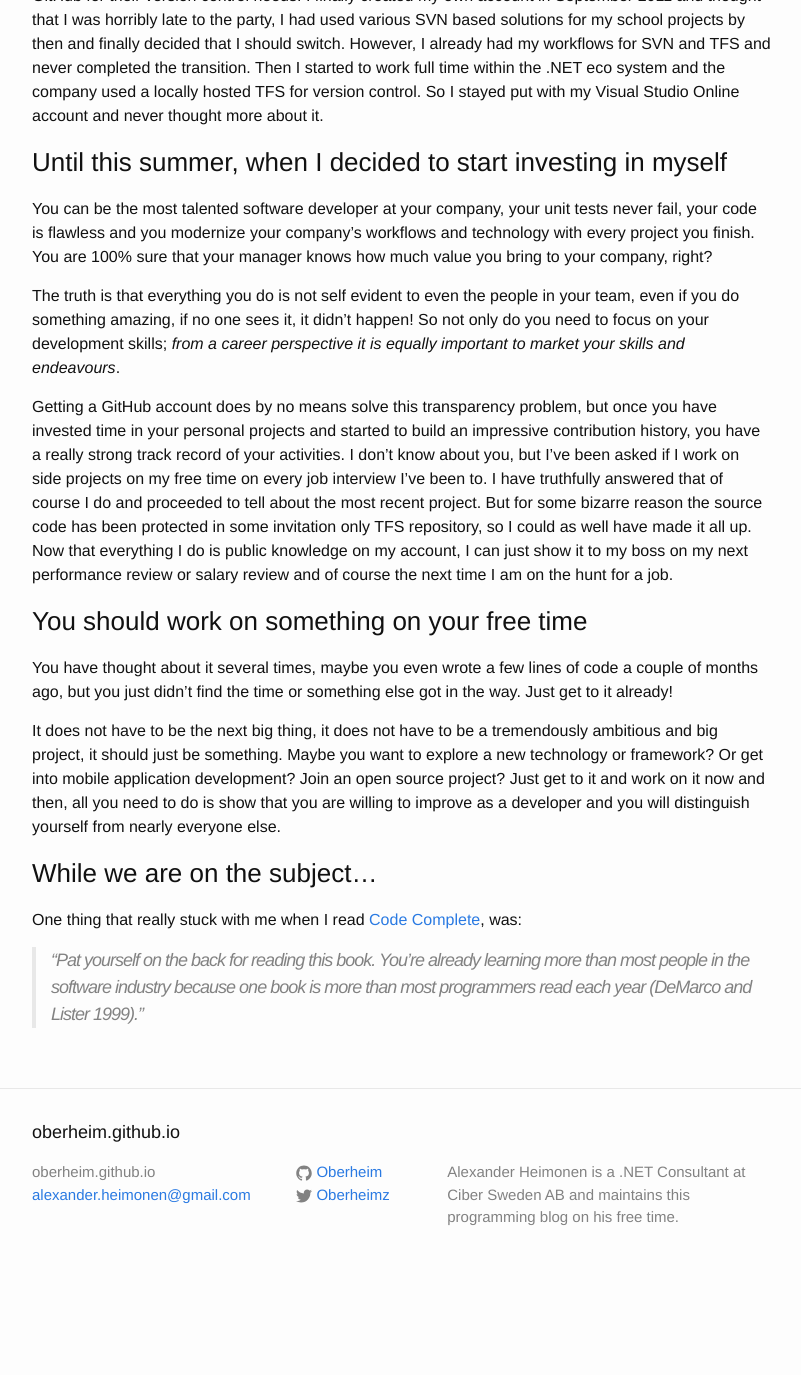
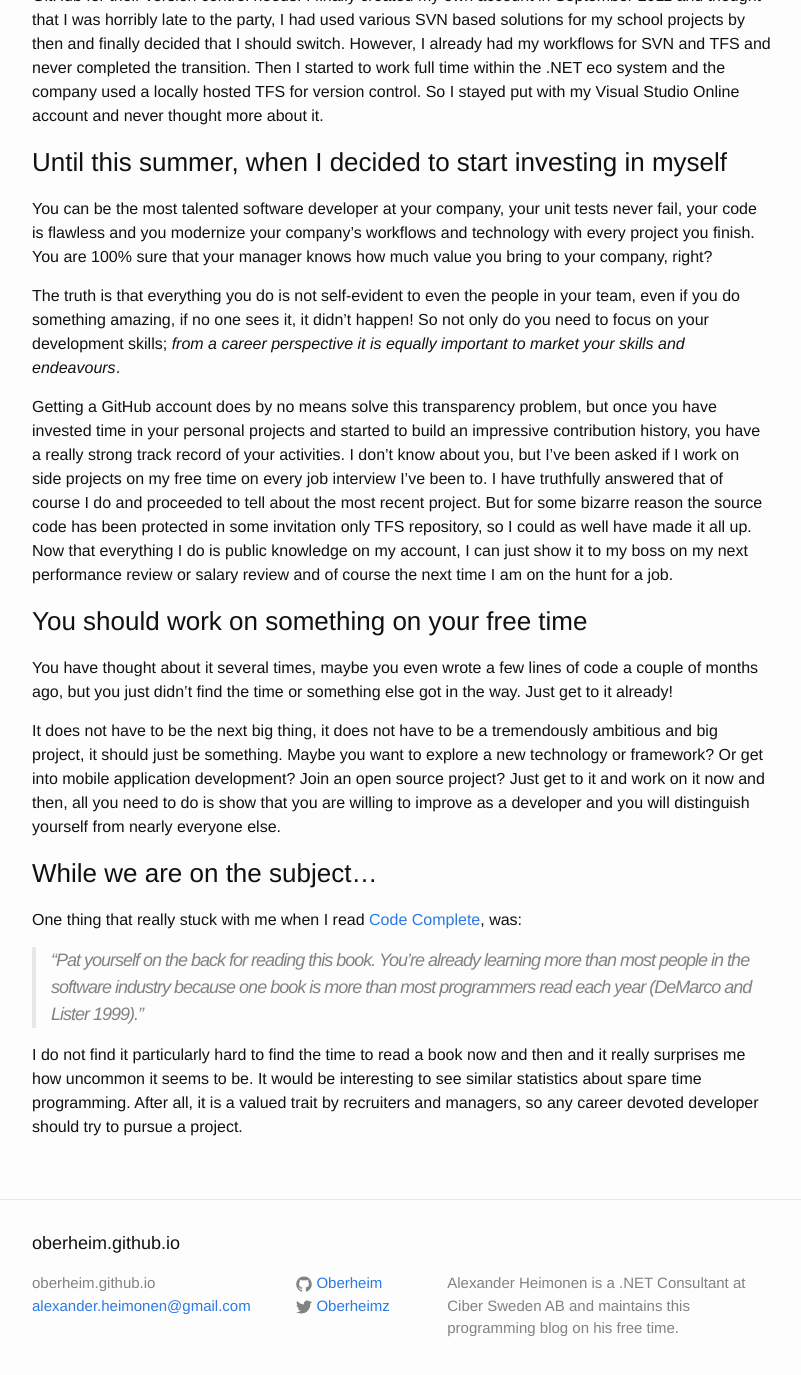
Before and after one commit to Oberheim/Oberheim.github.io, a Jekyll site: the page built from _posts/2015-07-29-why-everything-you-do-should-be-on-github.markdown, in a window 1280 px wide and 1400 px high, scrolled down 282 px. Shown: the top 1375 px of the window, without its empty margins (238-1039 px from the left). Built offline with Jekyll 4.4.1, drawn with Linux system fonts in a browser that asks for light colours; comment, search, counter and statistics services are not loaded; before the commit the page ends 1571 px from its top, so only the background shows below that.

Commit message:
Added a paragraph to github article

```diff
--- a/_posts/2015-07-29-why-everything-you-do-should-be-on-github.markdown
+++ b/_posts/2015-07-29-why-everything-you-do-should-be-on-github.markdown
@@ -10,7 +10,7 @@ I started studying computer science in 2010 and noticed that some of the student
 ###Until this summer, when I decided to start investing in myself
 You can be the most talented software developer at your company, your unit tests never fail, your code is flawless and you modernize your company's workflows and technology with every project you finish. You are 100% sure that your manager knows how much value you bring to your company, right?
 
-The truth is that everything you do is not self evident to even the people in your team, even if you do something amazing, if no one sees it, it didn't happen! So not only do you need to focus on your development skills; *from a career perspective it is equally important to market your skills and endeavours*.
+The truth is that everything you do is not self-evident to even the people in your team, even if you do something amazing, if no one sees it, it didn't happen! So not only do you need to focus on your development skills; *from a career perspective it is equally important to market your skills and endeavours*.
 
 Getting a GitHub account does by no means solve this transparency problem, but once you have invested time in your personal projects and started to build an impressive contribution history, you have a really strong track record of your activities. I don't know about you, but I've been asked if I work on side projects on my free time on every job interview I've been to. I have truthfully answered that of course I do and proceeded to tell about the most recent project. But for some bizarre reason the source code has been protected in some invitation only TFS repository, so I could as well have made it all up. Now that everything I do is public knowledge on my account, I can just show it to my boss on my next performance review or salary review and of course the next time I am on the hunt for a job.
 
@@ -23,3 +23,5 @@ It does not have to be the next big thing, it does not have to be a tremendously
 One thing that really stuck with me when I read [Code Complete](http://www.amazon.com/Code-Complete-Practical-Handbook-Construction/dp/0735619670), was:
 
 >"Pat yourself on the back for reading this book. You're already learning more than most people in the software industry because one book is more than most programmers read each year (DeMarco and Lister 1999)."
+
+I do not find it particularly hard to find the time to read a book now and then and it really surprises me how uncommon it seems to be. It would be interesting to see similar statistics about spare time programming. After all, it is a valued trait by recruiters and managers, so any career devoted developer should try to pursue a project.
```
